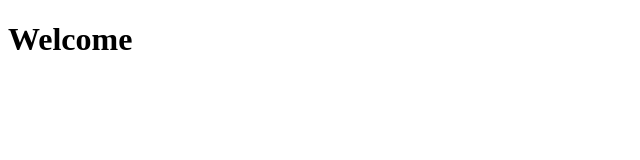
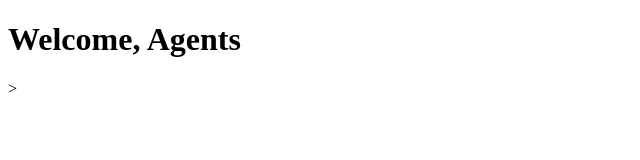
Before and after one commit to naftaliBerger/exGithub, a plain HTML site: page index.html in a window 1280 px wide. Shown: the whole page, without its empty margins (0-640 px from the left). Drawn offline with Linux system fonts and the light colour scheme.

Commit message:
feat: hero says 'Welcome, Agents'

```diff
--- a/index.html
+++ b/index.html
@@ -6,6 +6,6 @@
     <title>Document</title>
 </head>
 <body>
-    <h1 id="hero-title">Welcome</h1>
+    <h1 id="hero-title">Welcome, Agents</h1>>
 </body>
 </html>
```
